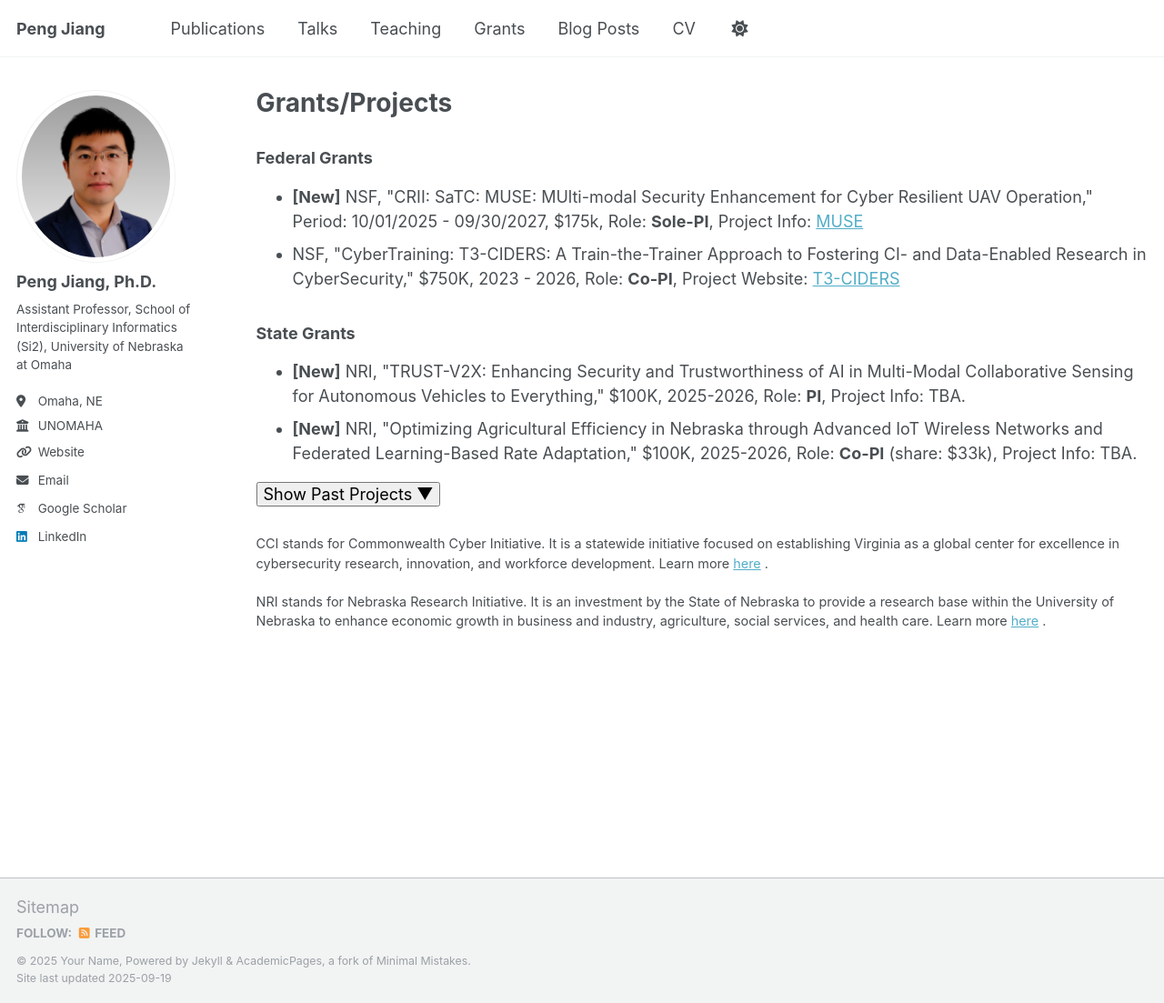
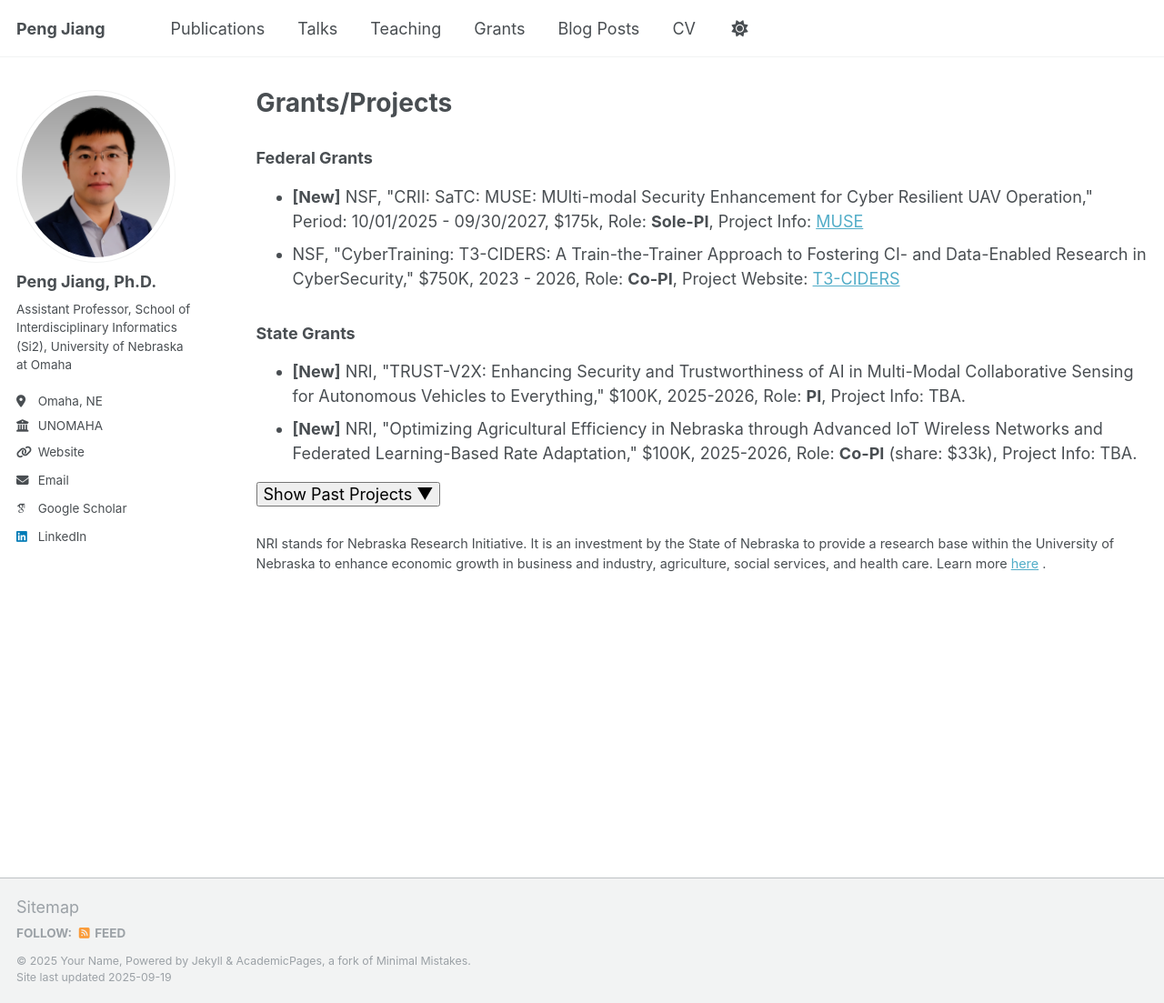
Before and after one commit to PJiang93/pjiang93.github.io, a Jekyll site: the page built from _pages/grants.html, in a window 1280 px wide and 1103 px high. Shown: the whole window at 91% size. Built offline with Jekyll 4.4.1, drawn with Linux system fonts in a browser that asks for light colours; some web fonts are replaced.

Commit message:
update project page.

```diff
--- a/_pages/grants.html
+++ b/_pages/grants.html
@@ -66,6 +66,10 @@ author_profile: true
     <li>
       CCI, "DeepPOSE: Securing Transportation Systems from GPS Spoofing Attacks," $200k,  2021 - 2022,  Role: <b>Senior Personnel</b>
     </li>
+
+    <p style="font-size: 0.8rem; text-align: left; margin-top: 20px;">
+    CCI stands for Commonwealth Cyber Initiative. It is a statewide initiative focused on establishing Virginia as a global center for excellence in cybersecurity research, innovation, and workforce development. Learn more <a href="https://cyberinitiative.org/">here</a> .
+
   </ul>
 </div>
 <script>
@@ -84,9 +88,6 @@ author_profile: true
 
 
 <p style="font-size: 0.8rem; text-align: left; margin-top: 20px;">
-CCI stands for Commonwealth Cyber Initiative. It is a statewide initiative focused on establishing Virginia as a global center for excellence in cybersecurity research, innovation, and workforce development. Learn more <a href="https://cyberinitiative.org/">here</a> .
-
-<p style="font-size: 0.8rem; text-align: left; margin-top: 20px;">
 NRI stands for Nebraska Research Initiative. It is an investment by the State of Nebraska to provide a research base within the University of Nebraska to enhance economic growth in business and industry, agriculture, social services, and health care. Learn more <a href="https://nebraska.edu/offices-policies/provosts-office/research/nebraska-research-initiative/">here</a> .
 
 <!-- Google tag (gtag.js) -->
```
